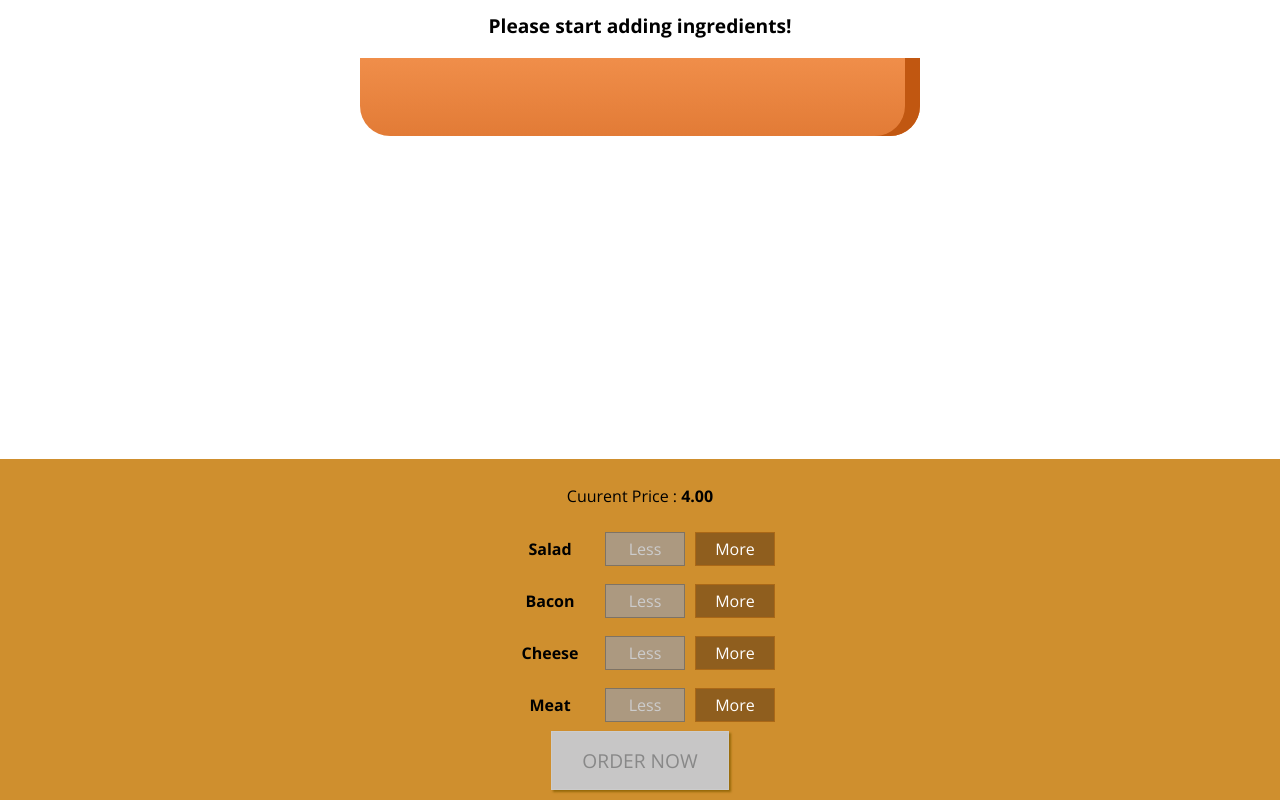
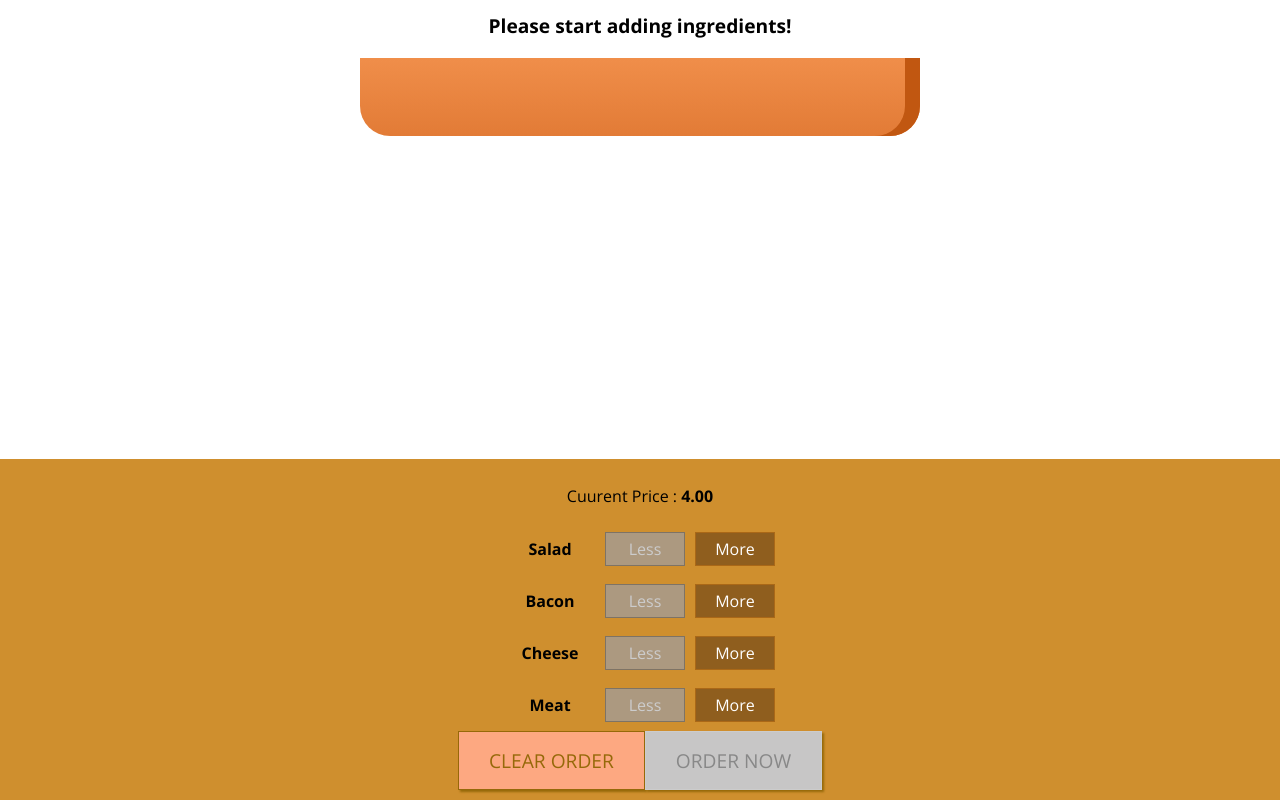
Before and after one commit to ArianBahrampour/Nabzgroup_Intership-BurgerBuilder, a React (Create React App) app: page / in a window 1280 px wide. Shown: the part 179-979 px from the top of the page. Built offline with nearby package versions, Linux system fonts and the light colour scheme.

Commit message:
Added Clear Order button
Added Clear Order button to buildControls section

```diff
--- a/src/components/Burger/BuildControls/BuildControls.js
+++ b/src/components/Burger/BuildControls/BuildControls.js
@@ -26,9 +26,12 @@ const BuildControls = (props) => (
 				/>
 			);
 		})}
-		<button className={classes.OrderButton} disabled={!props.purchasable}>
-			ORDER NOW
-		</button>
+		<div className={classes.ButtonHolder}>
+			<button className={classes.ClearButton} onClick={props.clearOrder}>CLEAR ORDER</button>
+			<button className={classes.OrderButton} disabled={!props.purchasable}>
+				ORDER NOW
+			</button>
+		</div>
 	</div>
 );
 
--- a/src/components/Burger/BuildControls/BuildControls.module.css
+++ b/src/components/Burger/BuildControls/BuildControls.module.css
@@ -9,9 +9,13 @@
 	margin: auto;
 	padding: 10px 0;
 }
-
+.ButtonHolder {
+	display: flex;
+	justify-content: space-evenly;
+	text-align: center;
+}
 .OrderButton {
-	background-color: #dad735;
+	background-color: #da7735;
 	outline: none;
 	cursor: pointer;
 	border: 1px solid #966909;
@@ -21,7 +25,17 @@
 	padding: 15px 30px;
 	box-shadow: 2px 2px 2px #966909;
 }
-
+.ClearButton {
+	background-color: #fda881;
+	outline: none;
+	cursor: pointer;
+	border: 1px solid #966909;
+	color: #966909;
+	font-family: inherit;
+	font-size: 1.2em;
+	padding: 15px 30px;
+	box-shadow: 2px 2px 2px #966909;
+}
 .OrderButton:hover,
 .OrderButton:active {
 	background-color: #a0db41;
--- a/src/containers/BurgerBuilder/BurgerBuilder.js
+++ b/src/containers/BurgerBuilder/BurgerBuilder.js
@@ -64,6 +64,16 @@ class BurgerBuilder extends Component {
 		this.updatePurchaseState(updatedIngredients);
 	};
 
+	clearOrderHandler = () => {
+		this.setState({
+			ingredients: {
+				salad: 0,
+				bacon: 0,
+				cheese: 0,
+				meat: 0,
+			},
+		});
+	};
 	render() {
 		const disabledInfo = {
 			...this.state.ingredients,
@@ -81,6 +91,7 @@ class BurgerBuilder extends Component {
 					disabled={disabledInfo}
 					price={this.state.totalPrice}
 					purchasable={this.state.purchasable}
+					clearOrder={this.clearOrderHandler}
 				/>
 			</Aux>
 		);
```
Also changed, not shown: src/components/UI/Modal/Modal.js (added, +11 -0 lines), src/components/UI/Modal/Modal.module.css (added, +20 -0 lines), src/components/UI/Modal/Backdrop/Backdrop.js (added).
